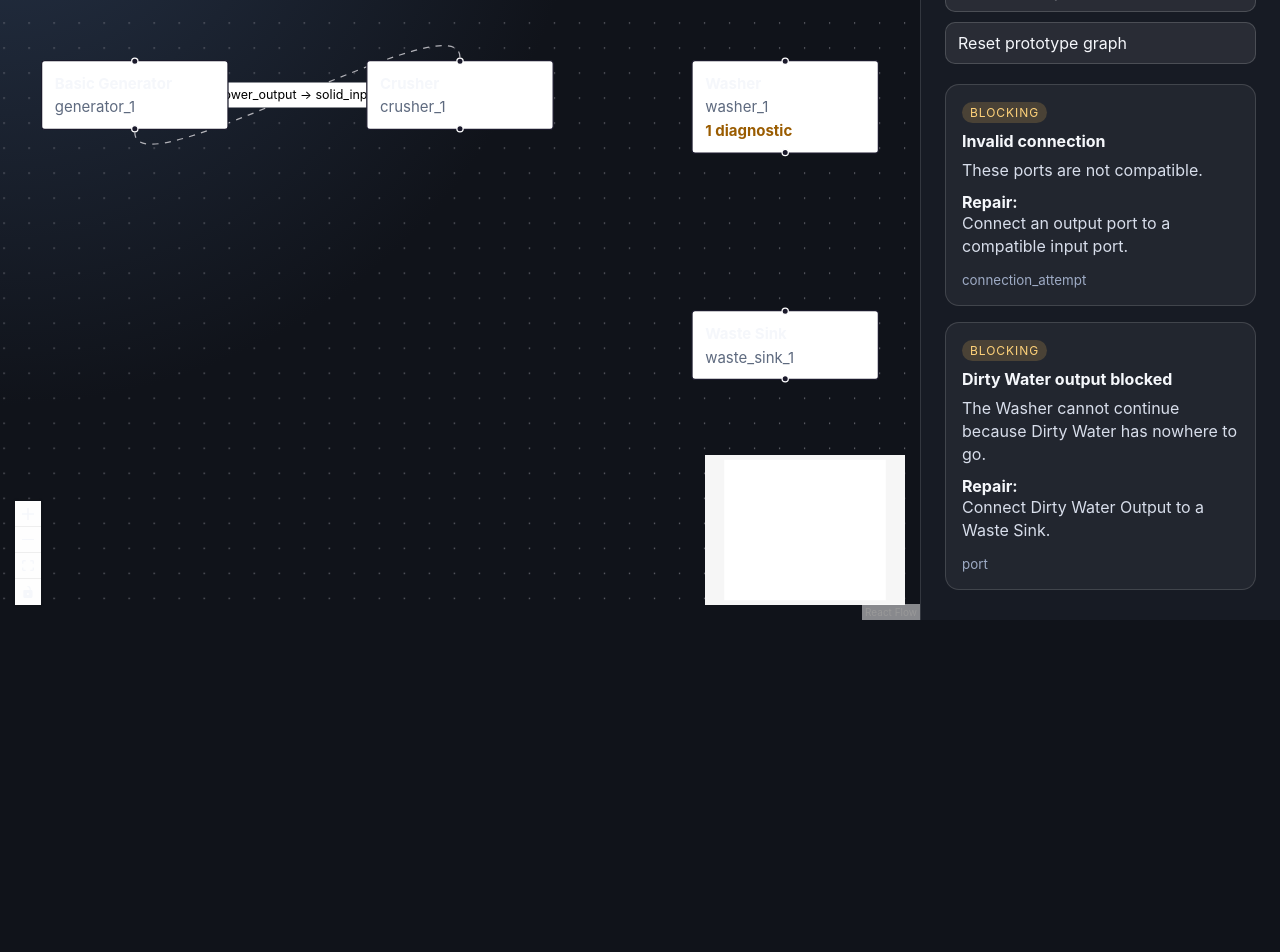
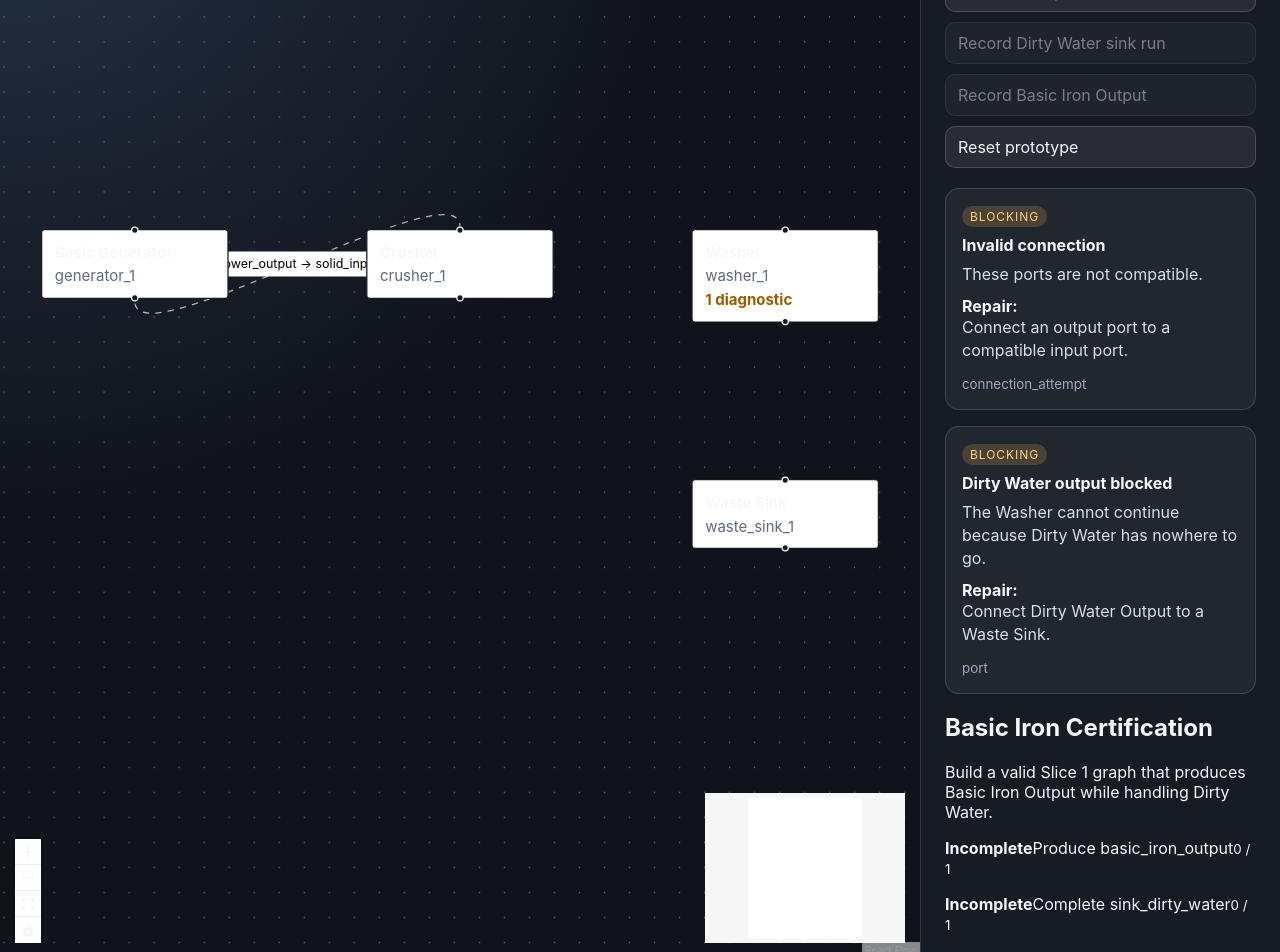
Before and after one commit to killerbearddude/Crushline-React, a React (Vite) app: page / in a window 1280 px wide. Shown: the part 180-1132 px from the top of the page. Before the commit the page ends 800 px from the top, so only its background shows below. Built offline with nearby package versions, Linux system fonts and the light colour scheme.

Commit message:
Add objective completion feedback to prototype

```diff
--- a/src/App.jsx
+++ b/src/App.jsx
@@ -8,6 +8,7 @@ import objectivesCatalog from "../catalog/slice1_objectives.json";
 import recipesCatalog from "../catalog/slice1_recipes.json";
 import resourcesCatalog from "../catalog/slice1_resources.json";
 import { diagnoseLocalGraph } from "./domain/localDiagnostics.mjs";
+import { evaluateObjectives } from "./domain/objectiveProgress.mjs";
 
 const catalog = {
   resources: resourcesCatalog,
@@ -35,6 +36,11 @@ const initialPrototypeGraph = {
       resource_id: "power",
     },
   ],
+};
+
+const emptyObjectiveProgress = {
+  produced_resources: {},
+  completed_recipes: {},
 };
 
 const repairedPowerConnection = {
@@ -123,9 +129,22 @@ function addConnectionOnce(connections, connectionToAdd) {
   return [...connections, connectionToAdd];
 }
 
+function incrementProgress(progress, collectionName, id) {
+  return {
+    ...progress,
+    [collectionName]: {
+      ...progress[collectionName],
+      [id]: (progress[collectionName][id] ?? 0) + 1,
+    },
+  };
+}
+
 export default function App() {
   const [graph, setGraph] = useState(initialPrototypeGraph);
+  const [objectiveProgress, setObjectiveProgress] = useState(emptyObjectiveProgress);
   const diagnostics = useMemo(() => diagnoseLocalGraph(catalog, graph), [graph]);
+  const objectives = useMemo(() => evaluateObjectives(catalog, objectiveProgress), [objectiveProgress]);
+  const basicIronObjective = objectives.find((objective) => objective.objective_id === "basic_iron_certification");
   const nodes = useMemo(() => graphNodes(graph, diagnostics), [graph, diagnostics]);
   const edges = useMemo(() => graphEdges(graph), [graph]);
 
@@ -143,7 +162,19 @@ export default function App() {
     }));
   };
 
-  const resetGraph = () => setGraph(initialPrototypeGraph);
+  const recordDirtyWaterHandled = () => {
+    setObjectiveProgress((progress) => incrementProgress(progress, "completed_recipes", "sink_dirty_water"));
+  };
+
+  const recordBasicIronOutput = () => {
+    setObjectiveProgress((progress) => incrementProgress(progress, "produced_resources", "basic_iron_output"));
+  };
+
+  const resetGraph = () => {
+    setGraph(initialPrototypeGraph);
+    setObjectiveProgress(emptyObjectiveProgress);
+  };
+
   const hasInvalidConnectionDiagnostic = hasDiagnostic(diagnostics, "invalid_connection");
   const hasDirtyWaterDiagnostic = hasDiagnostic(diagnostics, "dirty_water_output_blocked");
 
@@ -170,8 +201,14 @@ export default function App() {
           <button type="button" onClick={connectDirtyWaterHandling} disabled={!hasDirtyWaterDiagnostic}>
             Connect Dirty Water to Waste Sink
           </button>
+          <button type="button" onClick={recordDirtyWaterHandled} disabled={diagnostics.length > 0}>
+            Record Dirty Water sink run
+          </button>
+          <button type="button" onClick={recordBasicIronOutput} disabled={diagnostics.length > 0}>
+            Record Basic Iron Output
+          </button>
           <button type="button" onClick={resetGraph}>
-            Reset prototype graph
+            Reset prototype
           </button>
         </div>
 
@@ -194,6 +231,25 @@ export default function App() {
             })}
           </ul>
         )}
+
+        {basicIronObjective ? (
+          <section className={`objective-panel ${basicIronObjective.complete ? "complete" : "incomplete"}`}>
+            <h2>{basicIronObjective.display_name}</h2>
+            <p>{basicIronObjective.description}</p>
+            <ul>
+              {basicIronObjective.requirements.map((requirement) => (
+                <li key={`${requirement.kind}-${requirement.resource_id ?? requirement.recipe_id}`}>
+                  <strong>{requirement.complete ? "Complete" : "Incomplete"}</strong>
+                  <span>{requirement.label}</span>
+                  <small>
+                    {requirement.current} / {requirement.required}
+                  </small>
+                </li>
+              ))}
+            </ul>
+            {basicIronObjective.complete ? <p className="certified">Basic Iron Certification complete.</p> : null}
+          </section>
+        ) : null}
       </aside>
     </main>
   );
```
